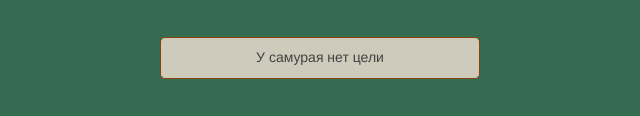
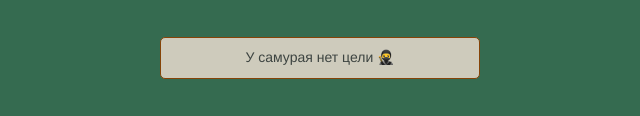
Before and after one commit to lesliewillz/lesliewillz.github.io, a plain HTML site: page index.html in a window 1280 px wide. Shown: the part 945-1061 px from the top of the page, 320-960 px from the left. Drawn offline with Linux system fonts and the light colour scheme.

Commit message:
добавила эмодзи

```diff
--- a/index.html
+++ b/index.html
@@ -51,7 +51,7 @@
       </section>
     </main>
     <footer>
-      <button type = "button" class="button-link" href=""> У самурая нет цели </button>
+      <button type = "button" class="button-link" href=""> У самурая нет цели 🥷 </button>
     </footer>
     <script type="text/javascript" src="js.js"></script>
 
```
